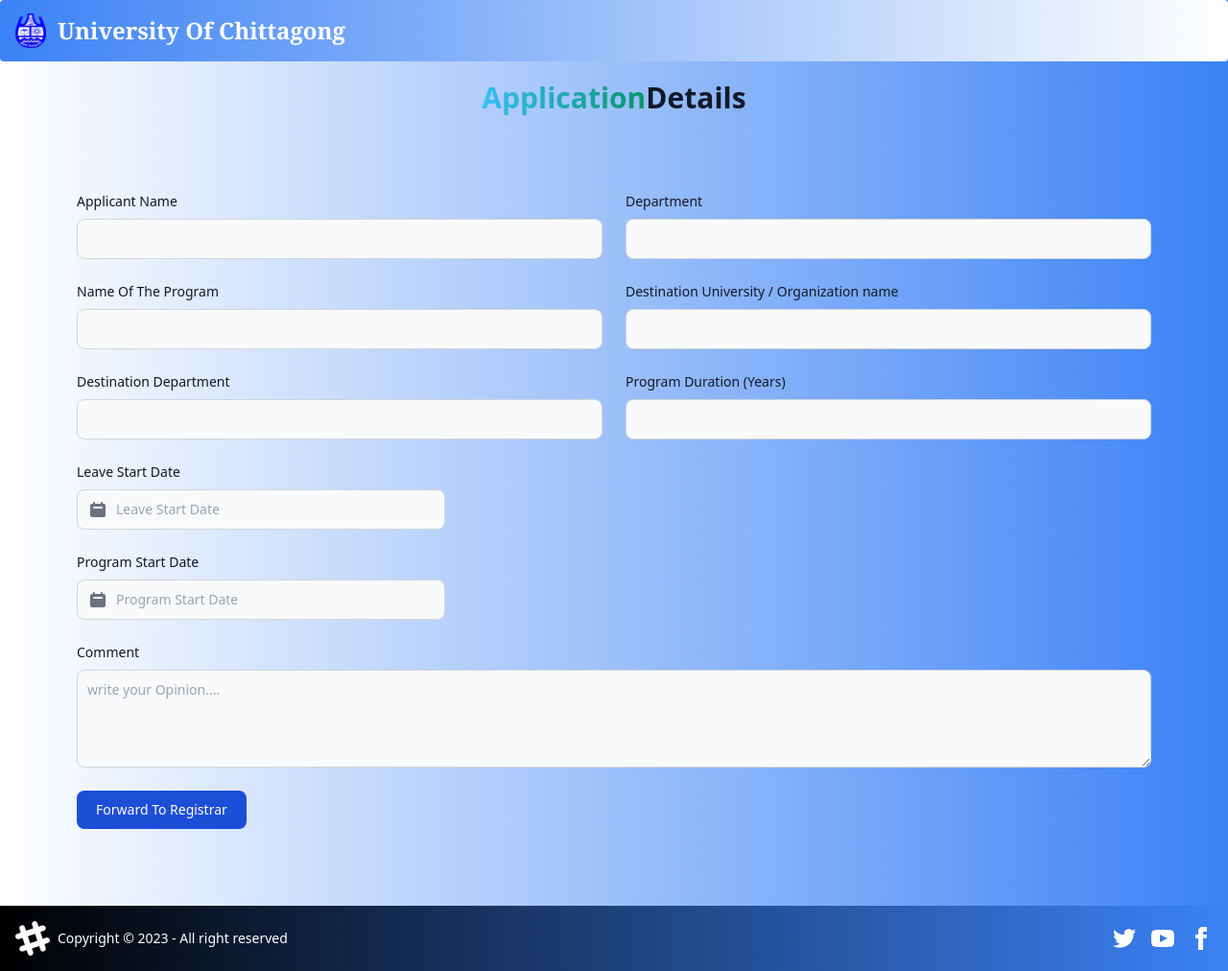
After one commit to SabbirHasanBhuiyan/CU_NOC, a PHP site: page /phpmailer/HigherStudyColumn3.php?id=1 in a window 1280 px wide. The commit adds this page. Shown: the whole page at 96% size. Run offline with PHP 8.4, Linux system fonts and the light colour scheme; data that the repository does not hold is empty; some libraries are stand-ins or nearby versions.

Commit message:
Higher Study part completed

```diff
--- a/finalCode/HigherStudies.php
+++ b/finalCode/HigherStudies.php
@@ -91,7 +91,7 @@ session_start();
           <div class="grid grid-cols-6 gap-3">
           <div class="col-start-2 col-span-4">
 
-          <a href="#" class="block w-9/10 p-2 bg-gradient-to-r from-blue-500 to-black rounded-lg shadow hover:bg-gray-100 dark:bg-gray-800 dark:border-gray-700 dark:hover:bg-gray-700">
+          <a href="HigherStudyColumn3.php?id=<?php echo $VCApproved['Leave_ID'] ?>" class="block w-9/10 p-2 bg-gradient-to-r from-blue-500 to-black rounded-lg shadow hover:bg-gray-100 dark:bg-gray-800 dark:border-gray-700 dark:hover:bg-gray-700">
           <div class="flex flex-row justify-between items-center">
             <img class="w-8 h-8 rounded-full" src="./images/leave.png" alt="">
             <h5 class="mb-2  text-lg font-serif font-light tracking-tight text-white text-center">
--- a/finalCode/HigherStudiesQuery.php
+++ b/finalCode/HigherStudiesQuery.php
@@ -10,7 +10,7 @@
  $result=mysqli_query($connection,$sql);
  $higherStudyApprovedS = mysqli_fetch_all($result, MYSQLI_ASSOC);
 
- $sql="SELECT Leave_ID FROM evaluates where Evaluation_type='Register Second Approval' and status='Approved'";
+ $sql="SELECT Leave_ID FROM evaluates where Evaluation_type='Higher Study Brunch Final Approval' and status='Pending'";
  $result=mysqli_query($connection,$sql);
  $VCApprovedS = mysqli_fetch_all($result, MYSQLI_ASSOC);
 
--- /dev/null
+++ b/finalCode/HigherStudyColumn3.php
@@ -0,0 +1,115 @@
+<?php require 'HigherStudiesConfirmationQuery.php' ?>
+<?php
+  include 'db_connect.php';
+  $id4=$_GET['id'];
+if($_SERVER["REQUEST_METHOD"]=="POST")
+{
+  $comment=$_POST['comment'];
+  $sqlQuery2="UPDATE `evaluates` SET `status` = 'Approved', `evaluation_time` = CURRENT_TIME(), `comment` = '$comment' WHERE `evaluates`.`Evaluation_type` = 'Higher Study Brunch Final Approval' AND `evaluates`.`Leave_ID` = '$id4'" ;
+  $res=mysqli_query($connection,$sqlQuery2);
+    header("location: HigherStudies.php");
+
+}
+
+?>
+
+
+
+<!DOCTYPE html>
+<html lang="en">
+<head>
+    <meta charset="UTF-8">
+    <meta http-equiv="X-UA-Compatible" content="IE=edge">
+    <meta name="viewport" content="width=device-width, initial-scale=1.0">
+    <title>Document</title>
+    <link rel="stylesheet" href="https://unpkg.com/flowbite@1.4.3/dist/flowbite.min.css" />
+     <script src="https://cdn.tailwindcss.com"></script>
+    <script src="https://unpkg.com/flowbite@1.4.3/dist/flowbite.js"></script>
+    <script src="https://unpkg.com/flowbite@1.4.3/dist/datepicker.js"></script>
+    <link href="https://cdn.jsdelivr.net/npm/daisyui@2.49.0/dist/full.css" rel="stylesheet" type="text/css" />
+    <link href="https://cdnjs.cloudflare.com/ajax/libs/flowbite/1.6.3/flowbite.min.css"  rel="stylesheet" />
+    <script src="https://kit.fontawesome.com/5382010e02.js" crossorigin="anonymous"></script>
+
+</head>
+<body class="bg-gradient-to-r from-white to-blue-500">
+    <header>
+    <?php require 'navbar.php' ?>
+<!-- --------------------Heading  -------------- -->
+<div class="mt-5 mb-5" >
+  <h1 class="text-center mb-4 text-3xl font-extrabold text-gray-900 dark:text-white md:text-5xl lg:text-3xl"><span class="text-transparent bg-clip-text bg-gradient-to-r to-emerald-600 from-sky-400">Application</span>Details</h1>
+   </div>
+      </header>
+
+<form class="mx-10 my-10 p-10"  method="post">
+    <div class="grid gap-6 mb-6 md:grid-cols-2">
+    <div>
+            <label for="name" class="block mb-2 text-sm font-medium text-gray-900 dark:text-white">Applicant Name</label>
+            <input type="text" id="name" class="bg-gray-50 border border-gray-300 text-gray-900 text-sm rounded-lg focus:ring-blue-500 focus:border-blue-500 block w-full p-2.5 dark:bg-gray-700 dark:border-gray-600 dark:placeholder-gray-400 dark:text-white dark:focus:ring-blue-500 dark:focus:border-blue-500" value="<?php echo $app_name?>" disabled readonly >
+        </div>
+        <div>
+            <label for="dept" class="block mb-2 text-sm font-medium text-gray-900 dark:text-white">Department</label>
+            <input type="text" id="dept" class="bg-gray-50 border border-gray-300 text-gray-900 text-sm rounded-lg focus:ring-blue-500 focus:border-blue-500 block w-full p-2.5 dark:bg-gray-700 dark:border-gray-600 dark:placeholder-gray-400 dark:text-white dark:focus:ring-blue-500 dark:focus:border-blue-500" value="<?php echo $app_dept?>" disabled readonly >
+        </div>
+        <div>
+            <label for="first_name" class="block mb-2 text-sm font-medium text-gray-900 dark:text-white">Name Of The Program</label>
+            <input type="text" id="first_name" class="bg-gray-50 border border-gray-300 text-gray-900 text-sm rounded-lg focus:ring-blue-500 focus:border-blue-500 block w-full p-2.5 dark:bg-gray-700 dark:border-gray-600 dark:placeholder-gray-400 dark:text-white dark:focus:ring-blue-500 dark:focus:border-blue-500" value="<?php echo $nameOfProgram?>" disabled readonly >
+        </div>
+        <div>
+            <label for="last_name" class="block mb-2 text-sm font-medium text-gray-900 dark:text-white">Destination University / Organization name</label>
+            <input type="text" id="last_name" class="bg-gray-50 border border-gray-300 text-gray-900 text-sm rounded-lg focus:ring-blue-500 focus:border-blue-500 block w-full p-2.5 dark:bg-gray-700 dark:border-gray-600 dark:placeholder-gray-400 dark:text-white dark:focus:ring-blue-500 dark:focus:border-blue-500" value="<?php echo $destination_univerity?>" disabled readonly>
+        </div>
+        <div>
+            <label for="company" class="block mb-2 text-sm font-medium text-gray-900 dark:text-white">Destination Department</label>
+            <input type="text" id="company" class="bg-gray-50 border border-gray-300 text-gray-900 text-sm rounded-lg focus:ring-blue-500 focus:border-blue-500 block w-full p-2.5 dark:bg-gray-700 dark:border-gray-600 dark:placeholder-gray-400 dark:text-white dark:focus:ring-blue-500 dark:focus:border-blue-500" value="<?php echo $Destination_Department?>" disabled readonly>
+        </div>
+        <div>
+            <label for="Program Duration " class="block mb-2 text-sm font-medium text-gray-900 dark:text-white">Program Duration (Years)</label>
+            <input type="number" id="Program Duration " class="bg-gray-50 border border-gray-300 text-gray-900 text-sm rounded-lg focus:ring-blue-500 focus:border-blue-500 block w-full p-2.5 dark:bg-gray-700 dark:border-gray-600 dark:placeholder-gray-400 dark:text-white dark:focus:ring-blue-500 dark:focus:border-blue-500" value="<?php echo $Program_Duration?>" disabled readonly>
+        </div>
+    </div>
+
+    <label for="leave_start_date" class="block mb-2 text-sm font-medium text-gray-900 dark:text-white">Leave Start Date</label>
+    <div class="relative max-w-sm">
+  <div class="absolute inset-y-0 left-0 flex items-center pl-3 pointer-events-none">
+    <svg aria-hidden="true" class="w-5 h-5 text-gray-500 dark:text-gray-400" fill="currentColor" viewBox="0 0 20 20" xmlns="http://www.w3.org/2000/svg"><path fill-rule="evenodd" d="M6 2a1 1 0 00-1 1v1H4a2 2 0 00-2 2v10a2 2 0 002 2h12a2 2 0 002-2V6a2 2 0 00-2-2h-1V3a1 1 0 10-2 0v1H7V3a1 1 0 00-1-1zm0 5a1 1 0 000 2h8a1 1 0 100-2H6z" clip-rule="evenodd"></path></svg>
+  </div>
+  <input  type="text" id="leave_start_date" name="leave_start_date" value="<?php echo $leave_start_date?>" class="bg-gray-50 border border-gray-300 text-gray-900 text-sm rounded-lg focus:ring-blue-500 focus:border-blue-500 block w-full pl-10 p-2.5 dark:bg-gray-700 dark:border-gray-600 dark:placeholder-gray-400 dark:text-white dark:focus:ring-blue-500 dark:focus:border-blue-500" placeholder="Leave Start Date" disabled readonly>
+</div>
+<br>
+<label for="program_start_date" class="block mb-2 text-sm font-medium text-gray-900 dark:text-white">Program Start Date</label>
+<div class="relative max-w-sm">
+  <div class="absolute inset-y-0 left-0 flex items-center pl-3 pointer-events-none">
+    <svg aria-hidden="true" class="w-5 h-5 text-gray-500 dark:text-gray-400" fill="currentColor" viewBox="0 0 20 20" xmlns="http://www.w3.org/2000/svg"><path fill-rule="evenodd" d="M6 2a1 1 0 00-1 1v1H4a2 2 0 00-2 2v10a2 2 0 002 2h12a2 2 0 002-2V6a2 2 0 00-2-2h-1V3a1 1 0 10-2 0v1H7V3a1 1 0 00-1-1zm0 5a1 1 0 000 2h8a1 1 0 100-2H6z" clip-rule="evenodd"></path></svg>
+  </div>
+  <input type="text" id="program_start_date" name="program_start_date" value="<?php echo $program_start_date?>" class="bg-gray-50 border border-gray-300 text-gray-900 text-sm rounded-lg focus:ring-blue-500 focus:border-blue-500 block w-full pl-10 p-2.5 dark:bg-gray-700 dark:border-gray-600 dark:placeholder-gray-400 dark:text-white dark:focus:ring-blue-500 dark:focus:border-blue-500" placeholder="Program Start Date" disabled readonly>
+</div>
+
+<br>
+
+<div>
+<label for="comment" class="block mb-2 text-sm font-medium text-gray-900 dark:text-white">Comment</label>
+<textarea id="comment" name="comment" rows="4" class="block p-2.5 w-full text-sm text-gray-900 bg-gray-50 rounded-lg border border-gray-300 focus:ring-blue-500 focus:border-blue-500 dark:bg-gray-700 dark:border-gray-600 dark:placeholder-gray-400 dark:text-white dark:focus:ring-blue-500 dark:focus:border-blue-500" placeholder="write your Opinion...."></textarea>
+</div>
+<br>
+    <button type="submit" name='submit' class="text-white bg-blue-700 hover:bg-blue-800 focus:ring-4 focus:outline-none focus:ring-blue-300 font-medium rounded-lg text-sm w-full sm:w-auto px-5 py-2.5 text-center dark:bg-blue-600 dark:hover:bg-blue-700 dark:focus:ring-blue-800">Forward To Registrar</button>
+</form>
+
+<footer class="footer items-center p-4 bg-gradient-to-r from-black to-blue-500 text-neutral-content">
+    <div class="items-center grid-flow-col">
+      <svg width="36" height="36" viewBox="0 0 24 24" xmlns="http://www.w3.org/2000/svg" fill-rule="evenodd" clip-rule="evenodd" class="fill-current"><path d="M22.672 15.226l-2.432.811.841 2.515c.33 1.019-.209 2.127-1.23 2.456-1.15.325-2.148-.321-2.463-1.226l-.84-2.518-5.013 1.677.84 2.517c.391 1.203-.434 2.542-1.831 2.542-.88 0-1.601-.564-1.86-1.314l-.842-2.516-2.431.809c-1.135.328-2.145-.317-2.463-1.229-.329-1.018.211-2.127 1.231-2.456l2.432-.809-1.621-4.823-2.432.808c-1.355.384-2.558-.59-2.558-1.839 0-.817.509-1.582 1.327-1.846l2.433-.809-.842-2.515c-.33-1.02.211-2.129 1.232-2.458 1.02-.329 2.13.209 2.461 1.229l.842 2.515 5.011-1.677-.839-2.517c-.403-1.238.484-2.553 1.843-2.553.819 0 1.585.509 1.85 1.326l.841 2.517 2.431-.81c1.02-.33 2.131.211 2.461 1.229.332 1.018-.21 2.126-1.23 2.456l-2.433.809 1.622 4.823 2.433-.809c1.242-.401 2.557.484 2.557 1.838 0 .819-.51 1.583-1.328 1.847m-8.992-6.428l-5.01 1.675 1.619 4.828 5.011-1.674-1.62-4.829z"></path></svg>
+      <p>Copyright © 2023 - All right reserved</p>
+    </div>
+    <div class="grid-flow-col gap-4 md:place-self-center md:justify-self-end">
+      <a><svg xmlns="http://www.w3.org/2000/svg" width="24" height="24" viewBox="0 0 24 24" class="fill-current"><path d="M24 4.557c-.883.392-1.832.656-2.828.775 1.017-.609 1.798-1.574 2.165-2.724-.951.564-2.005.974-3.127 1.195-.897-.957-2.178-1.555-3.594-1.555-3.179 0-5.515 2.966-4.797 6.045-4.091-.205-7.719-2.165-10.148-5.144-1.29 2.213-.669 5.108 1.523 6.574-.806-.026-1.566-.247-2.229-.616-.054 2.281 1.581 4.415 3.949 4.89-.693.188-1.452.232-2.224.084.626 1.956 2.444 3.379 4.6 3.419-2.07 1.623-4.678 2.348-7.29 2.04 2.179 1.397 4.768 2.212 7.548 2.212 9.142 0 14.307-7.721 13.995-14.646.962-.695 1.797-1.562 2.457-2.549z"></path></svg>
+      </a>
+      <a><svg xmlns="http://www.w3.org/2000/svg" width="24" height="24" viewBox="0 0 24 24" class="fill-current"><path d="M19.615 3.184c-3.604-.246-11.631-.245-15.23 0-3.897.266-4.356 2.62-4.385 8.816.029 6.185.484 8.549 4.385 8.816 3.6.245 11.626.246 15.23 0 3.897-.266 4.356-2.62 4.385-8.816-.029-6.185-.484-8.549-4.385-8.816zm-10.615 12.816v-8l8 3.993-8 4.007z"></path></svg></a>
+      <a><svg xmlns="http://www.w3.org/2000/svg" width="24" height="24" viewBox="0 0 24 24" class="fill-current"><path d="M9 8h-3v4h3v12h5v-12h3.642l.358-4h-4v-1.667c0-.955.192-1.333 1.115-1.333h2.885v-5h-3.808c-3.596 0-5.192 1.583-5.192 4.615v3.385z"></path></svg></a>
+    </div>
+  </footer>
+ <!-- flowbite -->
+ <script src="https://cdnjs.cloudflare.com/ajax/libs/flowbite/1.6.3/flowbite.min.js"></script>
+
+ <!-- tailwind -->
+ <script src="https://cdn.tailwindcss.com"></script>
+</body>
+</html>
--- a/finalCode/checkProgressQuery.php
+++ b/finalCode/checkProgressQuery.php
@@ -71,7 +71,7 @@
                     $registerFinalApproval=2;
                     $higherStudyBranchFinalApproval=1;
 
-                    $sql="SELECT status FROM evaluates where Leave_ID=$Leave_ID and Evaluation_type='Higher Study Branch Final Approval' " ;
+                    $sql="SELECT status FROM evaluates where Leave_ID=$Leave_ID and Evaluation_type='Higher Study Brunch Final Approval' " ;
                     $result=mysqli_query($connection,$sql);
                     $application=mysqli_fetch_assoc($result);
                     if(!empty($application) && $application['status']=="Approved"){
```
Also changed, not shown: finalCode/ViceChanchelor.php (added).
